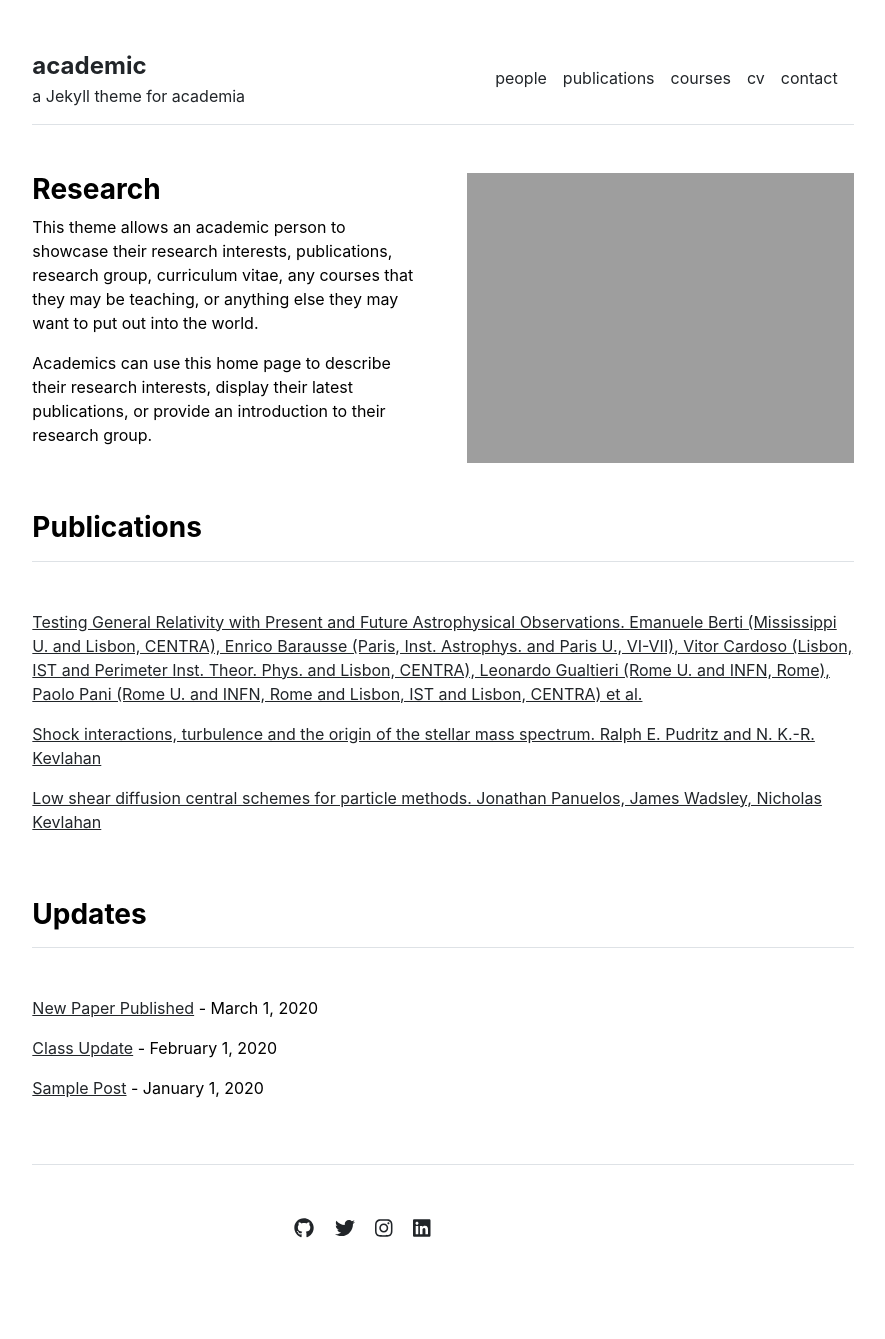
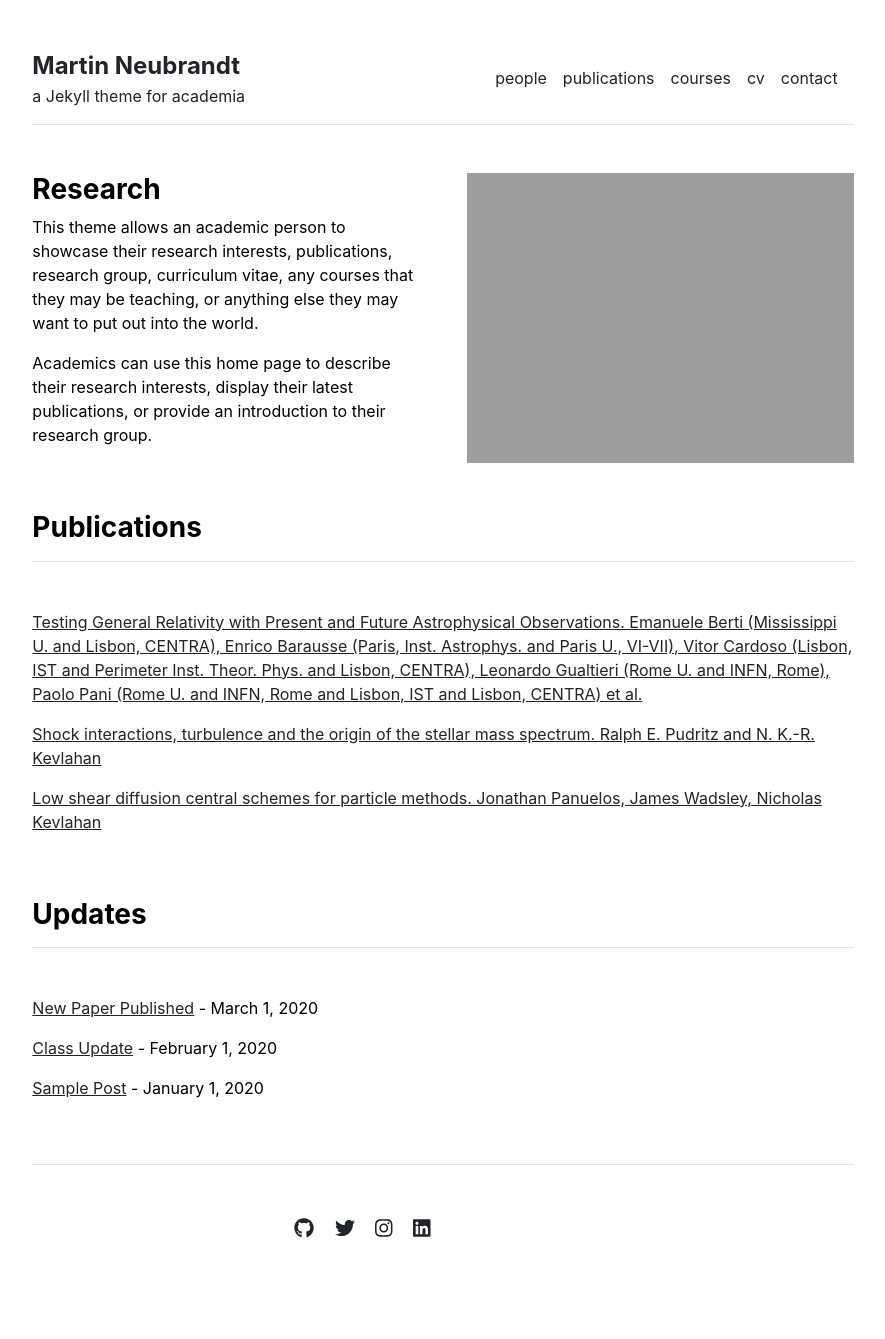
Before and after one commit to martinneubrandt/martinneubrandt.github.io, a Jekyll site: the page built from index.md, in a window 1280 px wide. Shown: the whole page, without its empty margins (197-1082 px from the left). Built offline with Jekyll 4.4.1, drawn with Linux system fonts in a browser that asks for light colours.

Commit message:
Update _config.yml

```diff
--- a/_config.yml
+++ b/_config.yml
@@ -1,6 +1,5 @@
-title: "Martin Neubrandt"
 author: "Martin Neubrandt"
 url: "" # the base hostname & protocol for your site, e.g. http://example.com
 baseurl: "" # the subpath of your site, e.g. /blog
-title: "academic" # the name of your site, e.g. ACME Corp.
+title: "Martin Neubrandt" # the name of your site, e.g. ACME Corp.
 description: "a Jekyll theme for academia"
```
